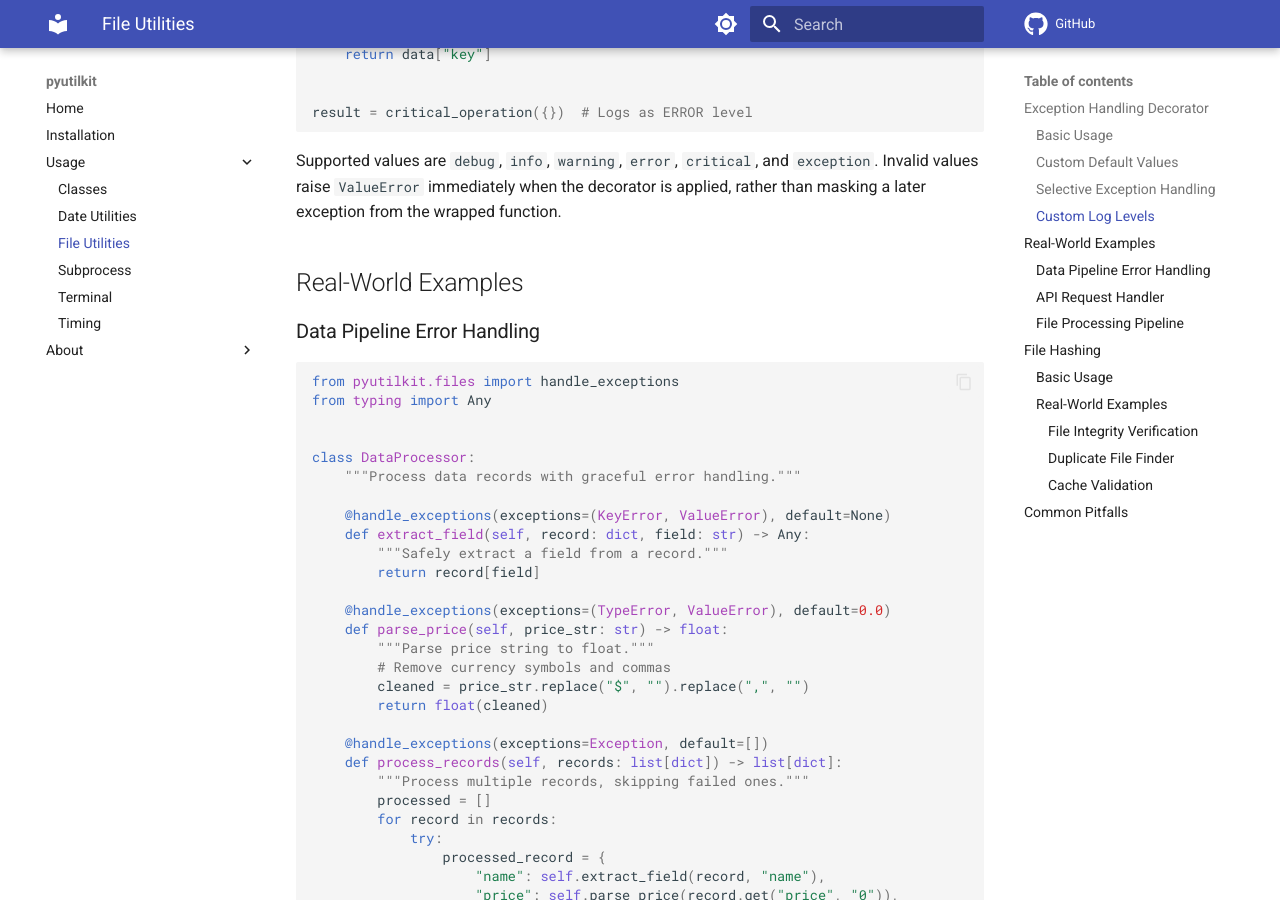
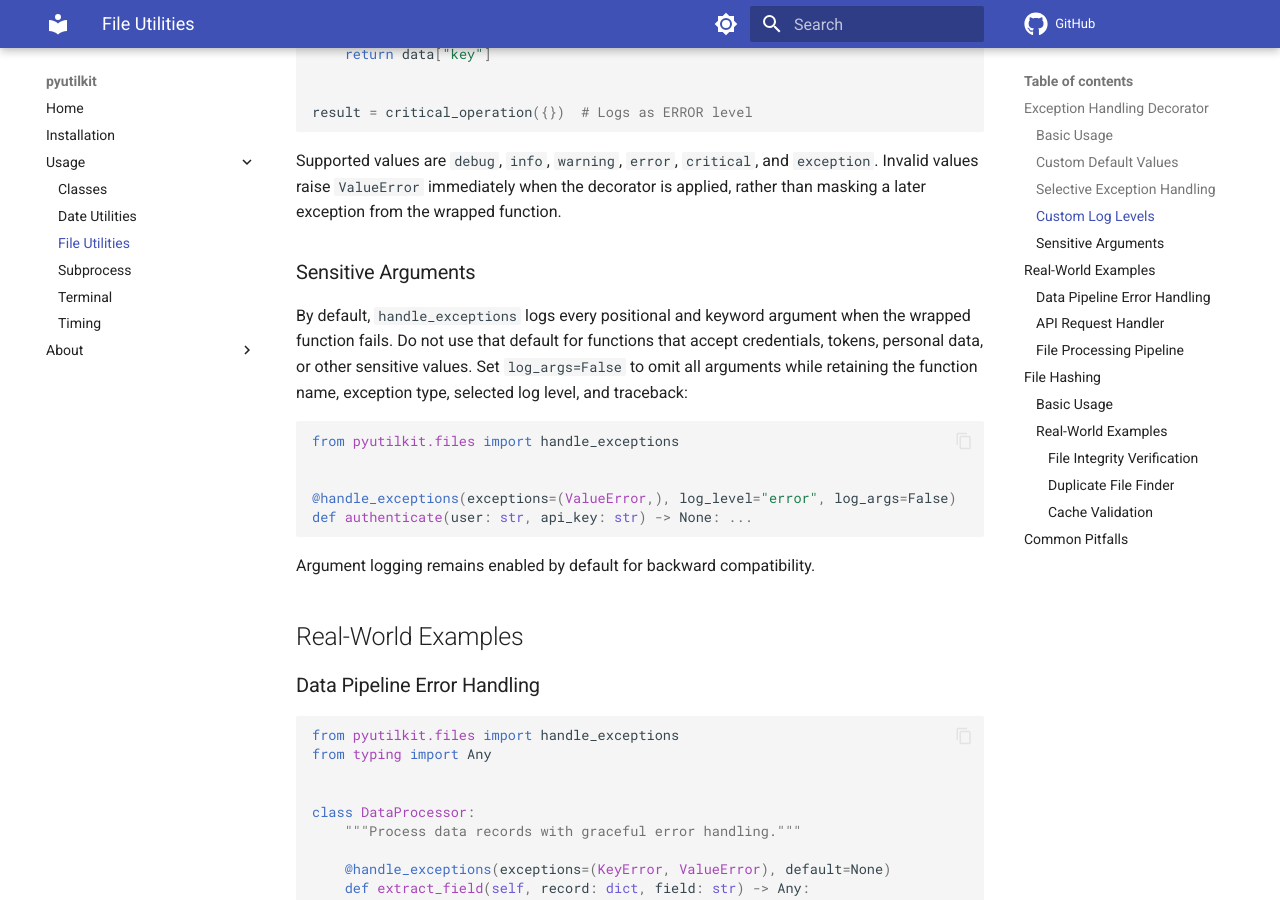
Before and after one commit to spapanik/pyutilkit, an MkDocs documentation site: the page built from docs/usage/files.md, in a window 1280 px wide and 900 px high, scrolled down 1830 px. Built offline with MkDocs 1.6.1 and Material for MkDocs 9.7.7, drawn with Linux system fonts in a browser that asks for light colours; comment, search, counter and statistics services are not loaded.

Commit message:
🔒 Allow exception logs to omit arguments
Add an opt-out for argument logging so callers handling secrets can preserve diagnostics and tracebacks without exposing inputs.

````diff
--- a/docs/usage/files.md
+++ b/docs/usage/files.md
@@ -89,6 +89,24 @@ result = critical_operation({})  # Logs as ERROR level
 Supported values are `debug`, `info`, `warning`, `error`, `critical`, and
 `exception`. Invalid values raise `ValueError` immediately when the decorator
 is applied, rather than masking a later exception from the wrapped function.
+
+### Sensitive Arguments
+
+By default, `handle_exceptions` logs every positional and keyword argument when
+the wrapped function fails. Do not use that default for functions that accept
+credentials, tokens, personal data, or other sensitive values. Set
+`log_args=False` to omit all arguments while retaining the function name,
+exception type, selected log level, and traceback:
+
+```python
+from pyutilkit.files import handle_exceptions
+
+
+@handle_exceptions(exceptions=(ValueError,), log_level="error", log_args=False)
+def authenticate(user: str, api_key: str) -> None: ...
+```
+
+Argument logging remains enabled by default for backward compatibility.
 
 ## Real-World Examples
 
````
Also changed, not shown: docs/CHANGELOG.md (+6 -0 lines), 2 other files.
